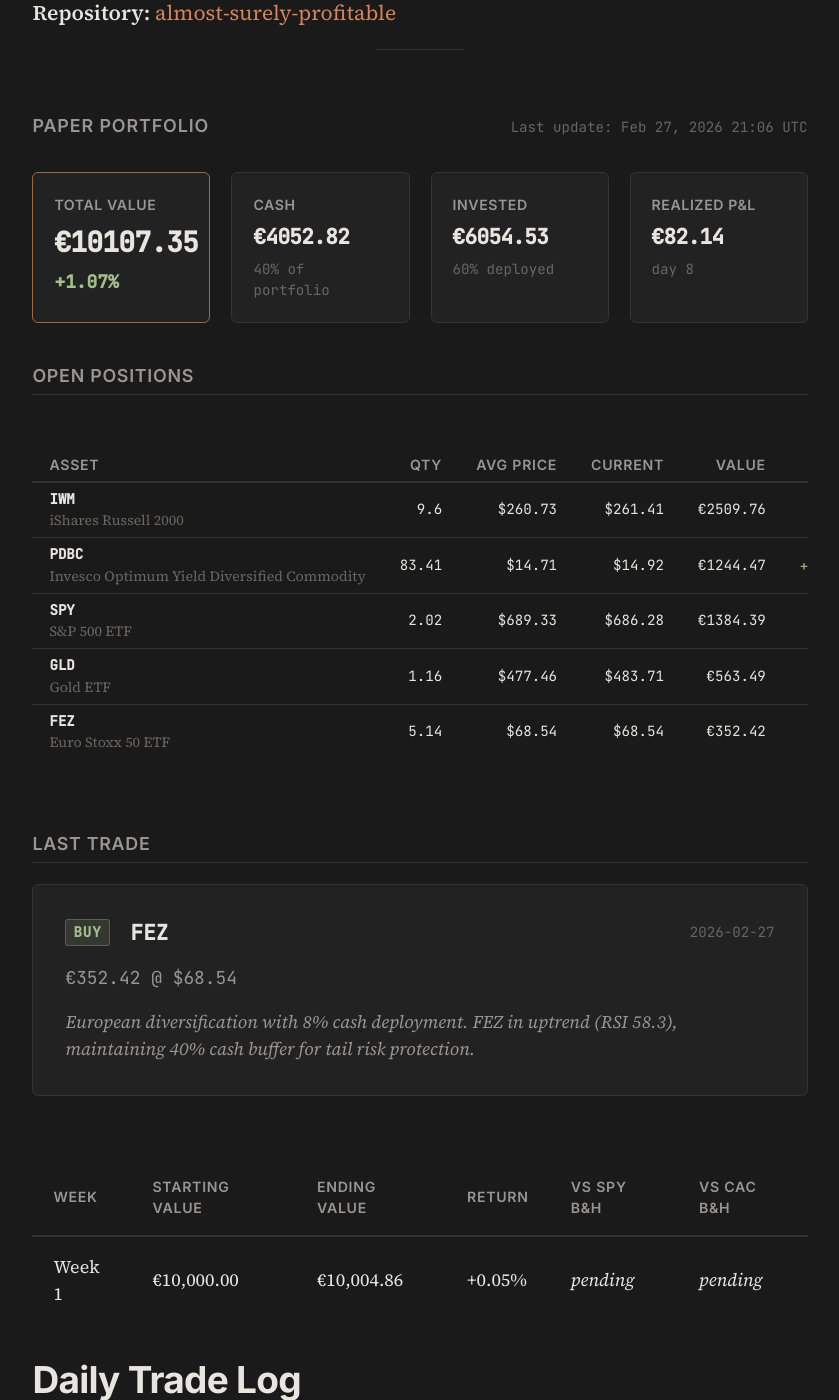
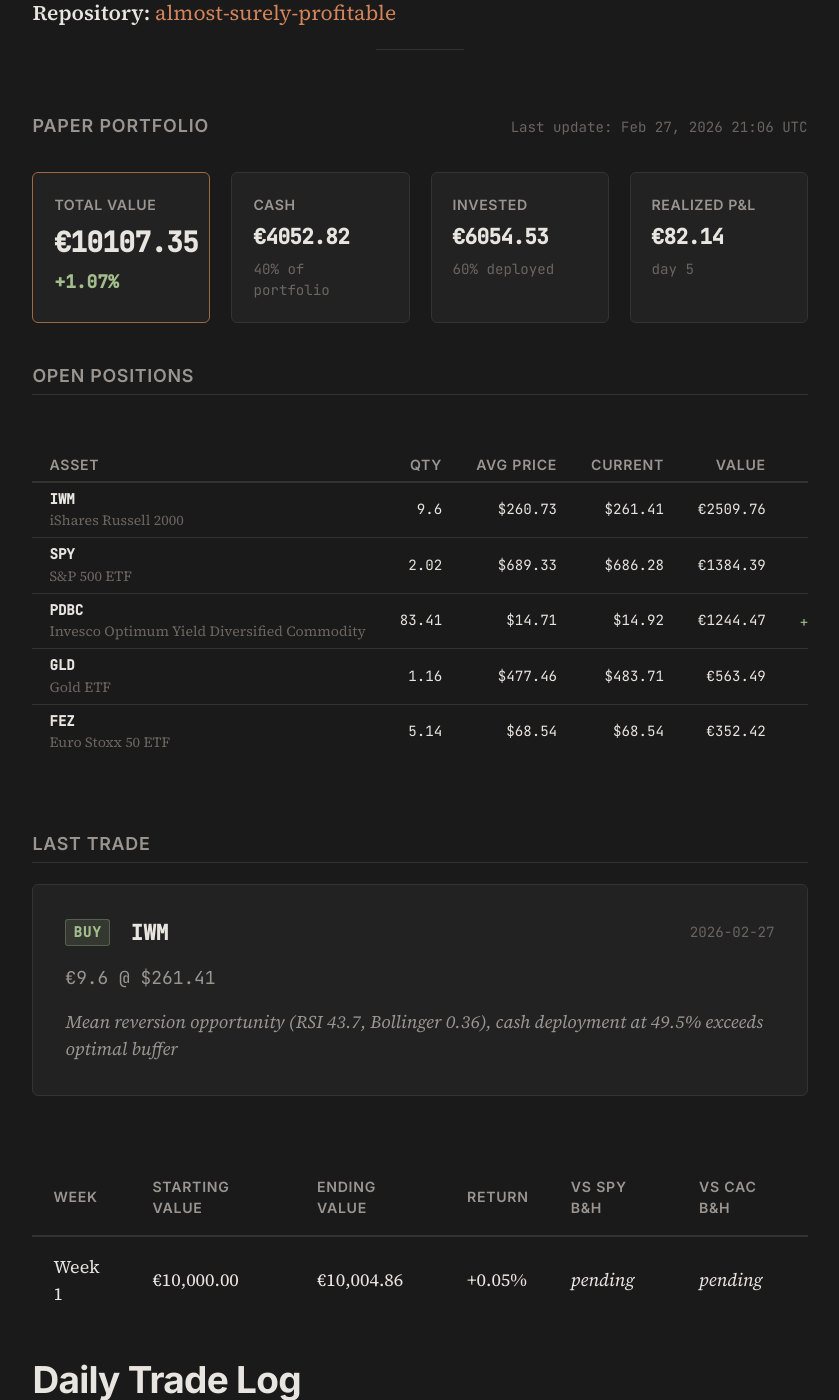
Before and after one commit to Alm0stSurely/alm0stsurely.github.io, a Jekyll site: the page built from trading.md, in a window 1280 px wide and 1400 px high, scrolled down 996 px. Shown: the whole window, without its empty margins (220-1059 px from the left). Built offline with Jekyll 4.4.1, drawn with Linux system fonts in a browser that asks for light colours.

```diff
--- a/_data/portfolio.json
+++ b/_data/portfolio.json
@@ -5,7 +5,7 @@
   "total_value": 10107.35,
   "total_return_pct": 1.07,
   "total_realized_pnl": 82.14,
-  "days_active": 8,
+  "days_active": 5,
   "positions": [
     {
       "ticker": "IWM",
@@ -16,7 +16,18 @@
       "market_value": 2509.76,
       "pnl": 6.57,
       "pnl_pct": 0.26,
-      "allocation_pct": 24.8
+      "allocation_pct": 24.83
+    },
+    {
+      "ticker": "SPY",
+      "name": "S&P 500 ETF",
+      "quantity": 2.02,
+      "avg_price": 689.33,
+      "current_price": 686.28,
+      "market_value": 1384.39,
+      "pnl": -6.15,
+      "pnl_pct": -0.44,
+      "allocation_pct": 13.70
     },
     {
       "ticker": "PDBC",
@@ -27,18 +38,7 @@
       "market_value": 1244.47,
       "pnl": 17.52,
       "pnl_pct": 1.43,
-      "allocation_pct": 12.3
-    },
-    {
-      "ticker": "SPY",
-      "name": "S&P 500 ETF",
-      "quantity": 2.02,
-      "avg_price": 689.33,
-      "current_price": 686.28,
-      "market_value": 1384.39,
-      "pnl": -6.15,
-      "pnl_pct": -0.44,
-      "allocation_pct": 13.7
+      "allocation_pct": 12.31
     },
     {
       "ticker": "GLD",
@@ -49,7 +49,7 @@
       "market_value": 563.49,
       "pnl": 7.28,
       "pnl_pct": 1.31,
-      "allocation_pct": 5.6
+      "allocation_pct": 5.57
     },
     {
       "ticker": "FEZ",
@@ -58,17 +58,17 @@
       "avg_price": 68.54,
       "current_price": 68.54,
       "market_value": 352.42,
-      "pnl": 0.0,
-      "pnl_pct": 0.0,
-      "allocation_pct": 3.5
+      "pnl": 0.00,
+      "pnl_pct": 0.00,
+      "allocation_pct": 3.49
     }
   ],
   "last_trade": {
     "date": "2026-02-27",
-    "ticker": "FEZ",
+    "ticker": "IWM",
     "action": "buy",
-    "price": 68.54,
-    "amount": 352.42,
-    "reasoning": "European diversification with 8% cash deployment. FEZ in uptrend (RSI 58.3), maintaining 40% cash buffer for tail risk protection."
+    "price": 261.41,
+    "amount": 9.60,
+    "reasoning": "Mean reversion opportunity (RSI 43.7, Bollinger 0.36), cash deployment at 49.5% exceeds optimal buffer"
   }
 }
```
Also changed, not shown: _posts/2026-02-28-the-hidden-cost-of-convenience-intl-formatters.md (added, +121 -0 lines).
